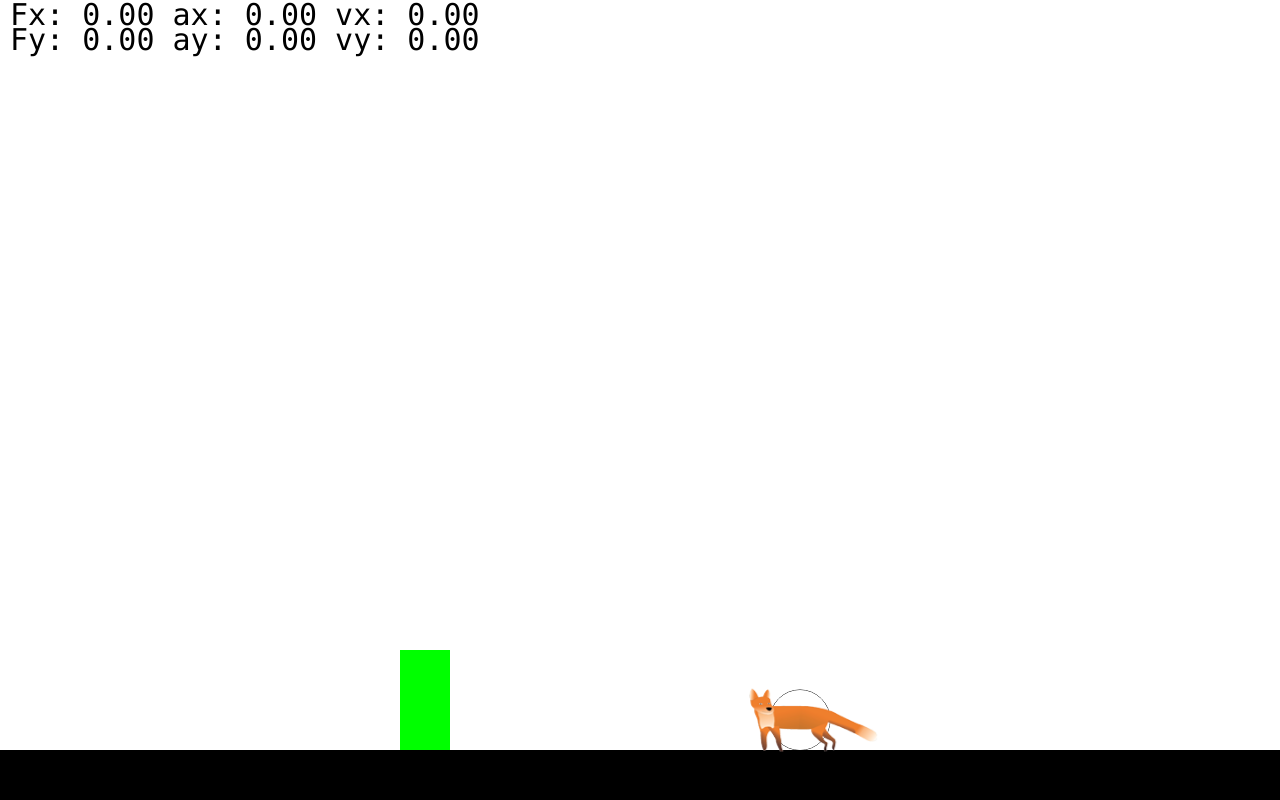
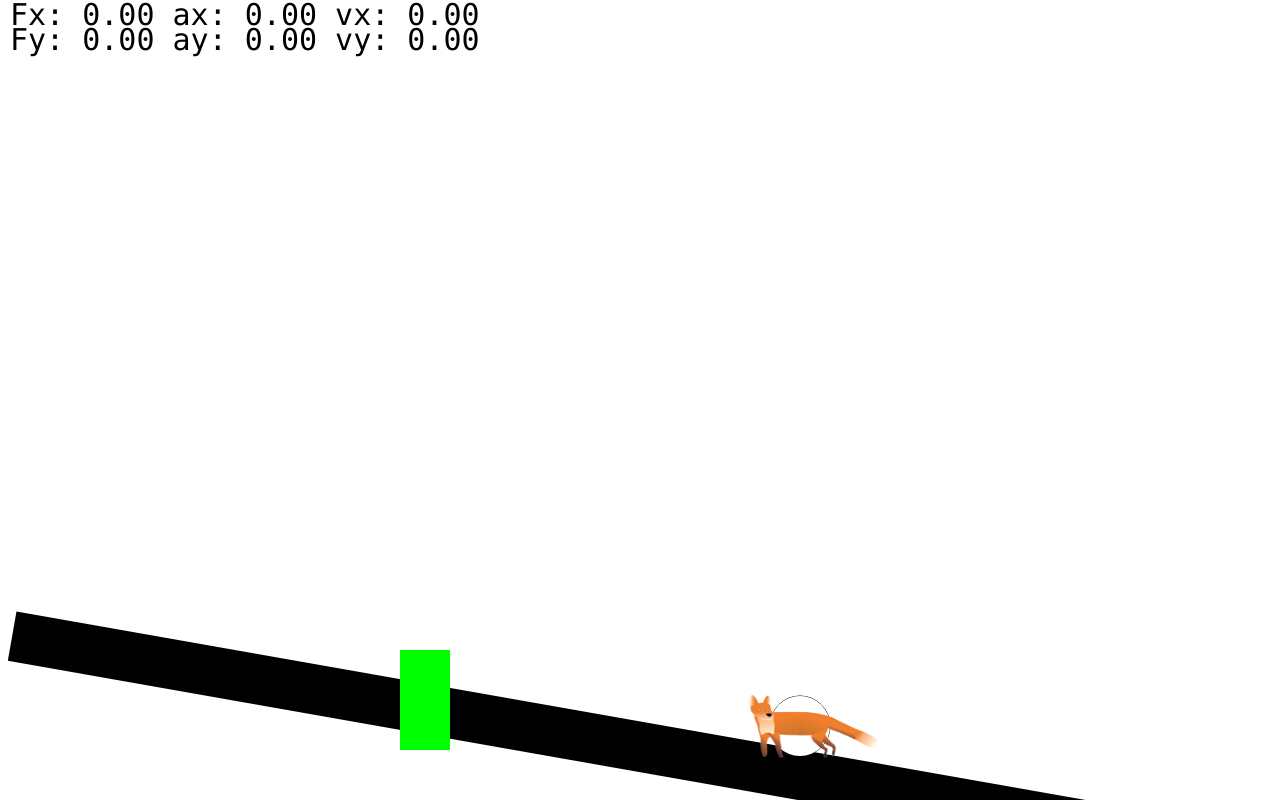
Before and after one commit to bszel/foxan, a plain HTML site: page index.html in a window 1280 px wide. Shown: the top 800 px of the page. Drawn offline with Linux system fonts and the light colour scheme.

Commit message:
Rectangle rotation
-Rectangles can have a rotation
-Rectangle-circle collision changed to work with rotation
-Rectangle-rectangle still needs to be implemented

```diff
--- a/index.html
+++ b/index.html
@@ -10,10 +10,10 @@
             objects = []
             function init() {
                 screen.start();
-                player = new Object(0, "Player", "Circle", new Pair(800, 0), new CircSize(30), 10, 0.3, "#ffffff");
-                ground = new Object(1, "Static", "Rectangle", new Pair(0, 750), new RectSize(1600, 50), 0, 0.3, "#000000");
-                rectangle = new Object(2, "Dynamic", "Rectangle", new Pair(400, 200), new RectSize(50, 100), 10, 0.3, "#00ff00");
-                rightWall = new Object(3, "Static", "Rectangle", new Pair(1500, 0), new RectSize(50, 800), 0, 0.5, "#000000");
+                player = new Object(0, "Player", "Circle", new Pair(800, 0), new CircSize(30), 10, 0.3, 0, "#ffffff");
+                ground = new Object(1, "Static", "Rectangle", new Pair(0, 750), new RectSize(1600, 50), 0, 0.3, 10, "#000000");
+                rectangle = new Object(2, "Dynamic", "Rectangle", new Pair(400, 200), new RectSize(50, 100), 10, 0.3, 0, "#00ff00");
+                rightWall = new Object(3, "Static", "Rectangle", new Pair(1500, 0), new RectSize(50, 800), 0, 0.5, -10, "#000000");
                 objects.push(ground);
                 objects.push(player);
                 objects.push(rectangle);
@@ -128,7 +128,7 @@
             function CircSize(radius) {
                 this.radius = radius;
             }
-            function Object(id, type, shape, position, size, mass, friction, color) {
+            function Object(id, type, shape, position, size, mass, friction, rotation, color) {
                 this.id = id;
                 this.type = type;
                 this.shape = shape;
@@ -139,6 +139,7 @@
                     this.mass = 999999999;
                 }
                 this.friction = friction;
+                this.rotation = rotation;
                 this.color = color;
                 this.acceleration = new Pair(0, 0);
                 this.speed = new Pair(0, 0);
@@ -147,7 +148,13 @@
                 if (this.shape == "Rectangle") {
                     this.draw = function() {
                         context.fillStyle = this.color;
+                        context.translate((this.position.x + this.size.width / 2), (this.position.y + this.size.height / 2));
+                        context.rotate((this.rotation * Math.PI) / 180);
+                        context.translate(-(this.position.x + this.size.width / 2), -(this.position.y + this.size.height / 2));
                         context.fillRect(this.position.x, this.position.y, this.size.width, this.size.height);
+                        context.translate((this.position.x + this.size.width / 2), (this.position.y + this.size.height / 2));
+                        context.rotate((-this.rotation * Math.PI) / 180);
+                        context.translate(-(this.position.x + this.size.width / 2), -(this.position.y + this.size.height / 2));
                     }
                 }
                 else if (this.shape == "Circle") {
@@ -265,10 +272,15 @@
                 r1.position.y += move_y;
             }
             function collisionRC(rectangle, circle) {
-                let closest = new Pair(0, 0);
-                closest.x = clamp(circle.position.x, rectangle.position.x, rectangle.position.x + rectangle.size.width);
-                closest.y = clamp(circle.position.y, rectangle.position.y, rectangle.position.y + rectangle.size.height);
-                let distance = Math.sqrt((circle.position.x - closest.x) ** 2 + (circle.position.y - closest.y) ** 2);
+                let dx = circle.position.x - (rectangle.position.x + rectangle.size.width / 2);
+                let dy = circle.position.y - (rectangle.position.y + rectangle.size.height / 2);
+                let cos = Math.cos(-rectangle.rotation * Math.PI / 180);
+                let sin = Math.sin(-rectangle.rotation * Math.PI / 180);
+                let localCircleX = dx * cos - dy * sin;
+                let localCircleY = dx * sin + dy * cos;
+                let closestX = clamp(localCircleX, -rectangle.size.width / 2, rectangle.size.width / 2);
+                let closestY = clamp(localCircleY, -rectangle.size.height / 2, rectangle.size.height / 2);
+                let distance = Math.sqrt((localCircleX - closestX) ** 2 + (localCircleY - closestY) ** 2);
                 if (distance < circle.size.radius) {
                     let circleMomentum = new Pair(0, 0);
                     circleMomentum.x = circle.mass * circle.speed.x;
@@ -291,7 +303,7 @@
                         forceMap[rectangle.id][circle.id].x = forceMap[rectangle.id][rectangle.id].x - forceMap[circle.id][circle.id].x;
                         forceMap[rectangle.id][circle.id].y = -forceMap[circle.id][circle.id].y;
                     }
-                    pushCircle(circle, rectangle);
+                    // pushCircle(circle, rectangle);
                     if (circle.type == "Player") {
                         if (circle.speed.y >= 0) {
                             circle.jump = true;
```
